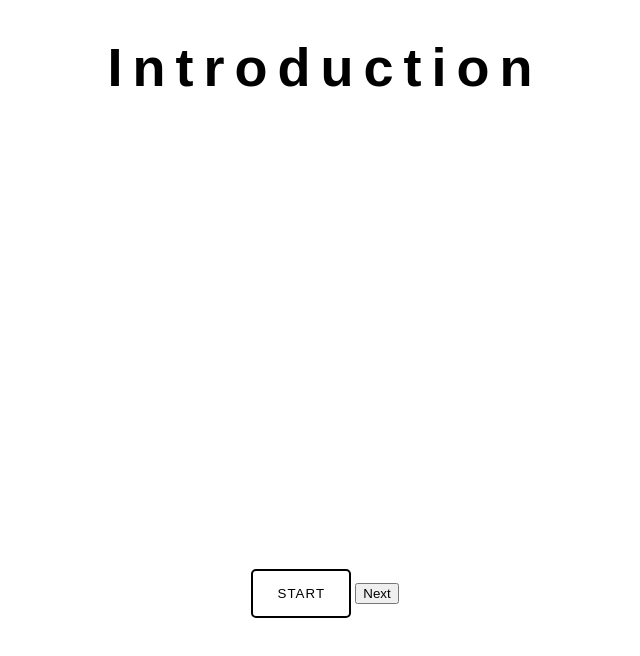
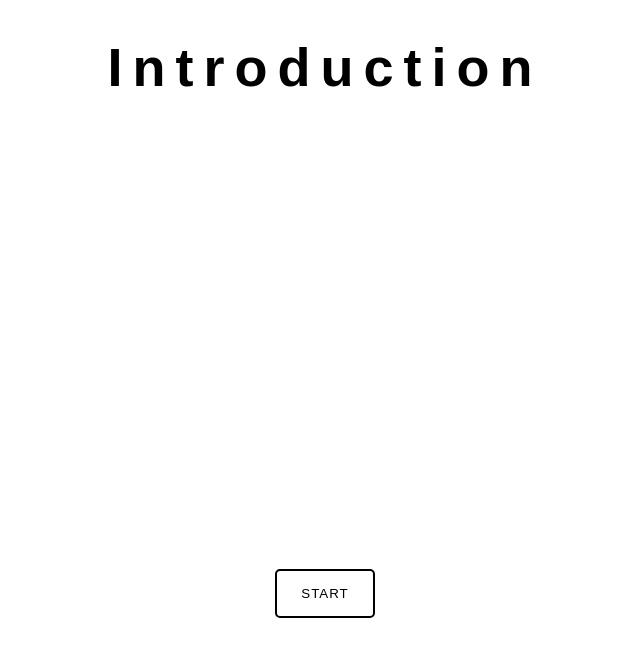
Before and after one commit to Juvarile/text-to-speech, a plain HTML site: page index.html in a window 1280 px wide. Shown: the whole page, without its empty margins (315-955 px from the left). Drawn offline with Linux system fonts and the light colour scheme.

Commit message:
foutje html

```diff
--- a/index.html
+++ b/index.html
@@ -27,7 +27,7 @@
         </div>
         <div id="control-container">
             <button id="play-btn">Start</button>
-            <button visible="true" id="next-btn">Next</button>
+
         </div>
         <div id="error-message"></div>
     </div>
```
